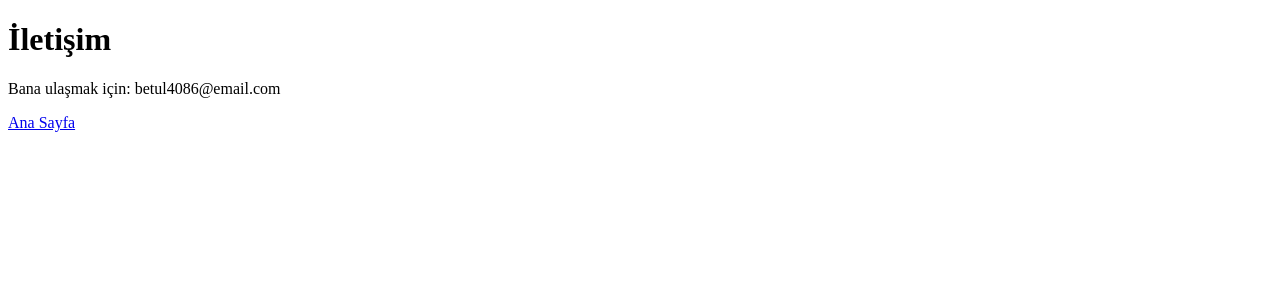
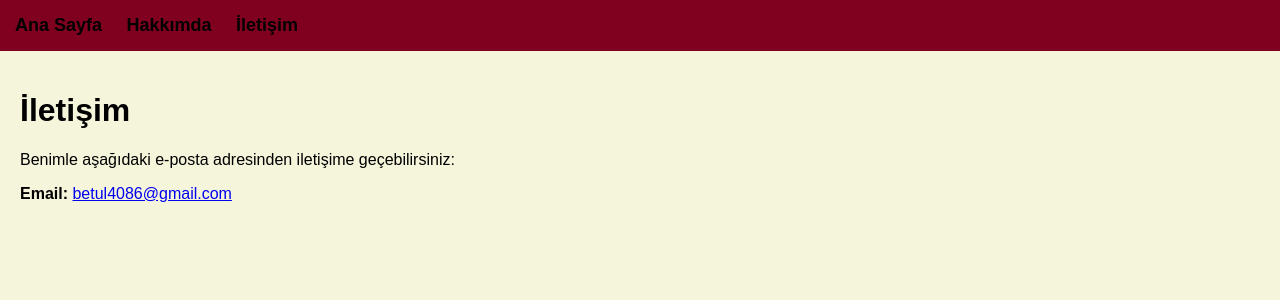
Before and after one commit to Bet-eng/bilgi-site, a Flask app: page /iletisim in a window 1280 px wide. Shown: the top 300 px of the page. Run offline with Flask 3, Linux system fonts and the light colour scheme.

Commit message:
Update iletisim.html

```diff
--- a/templates/iletisim.html
+++ b/templates/iletisim.html
@@ -2,11 +2,26 @@
 <html>
 <head>
     <title>İletişim</title>
+    <link rel="stylesheet" href="{{ url_for('static', filename='style.css') }}">
 </head>
 <body>
-    <h1>İletişim</h1>
-    <p>Bana ulaşmak için: betul4086@email.com</p>
 
-    <a href="/">Ana Sayfa</a>
+<div class="menu">
+  <a href="/">Ana Sayfa</a>
+  <a href="/hakkimda">Hakkımda</a>
+  <a href="/iletisim">İletişim</a>
+</div>
+
+<div class="container">
+  <h1>İletişim</h1>
+
+  <p>Benimle aşağıdaki e-posta adresinden iletişime geçebilirsiniz:</p>
+
+  <p>
+    <strong>Email:</strong>
+    <a href="mailto:betul4086@gmail.com">betul4086@gmail.com</a>
+  </p>
+</div>
+
 </body>
 </html>
```
